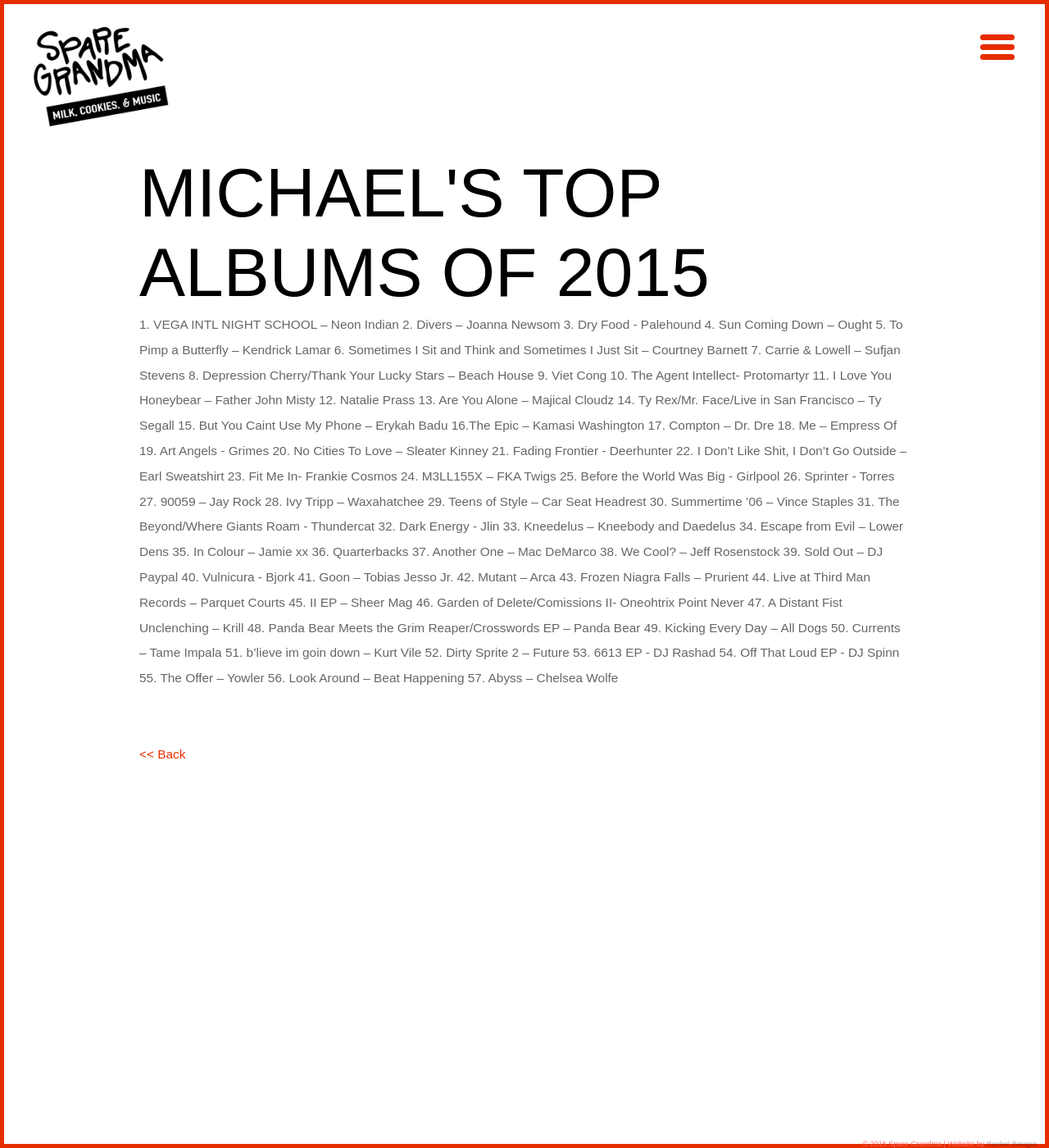
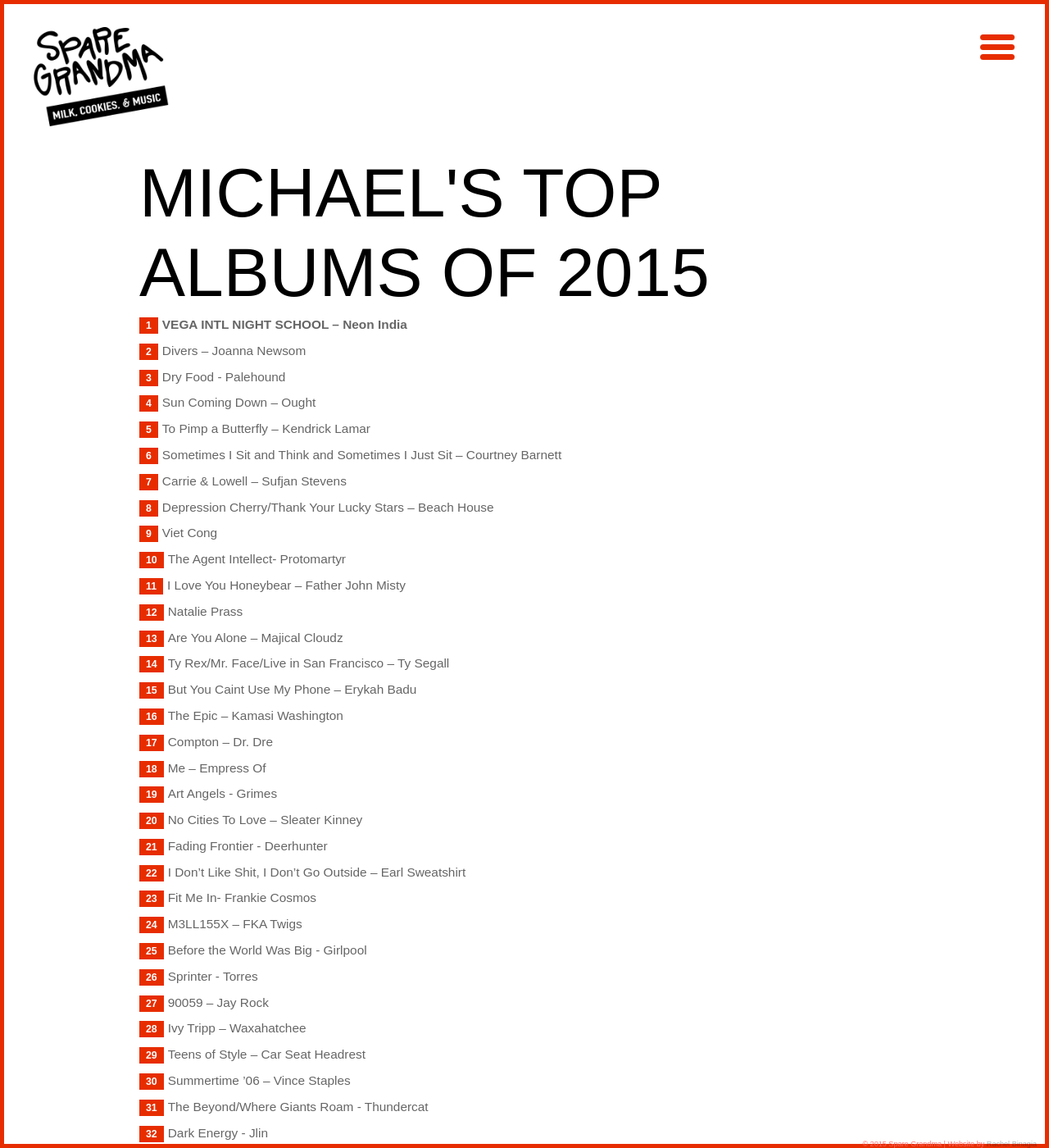
Before and after one commit to rachyrach/sparegrandma, a Jekyll site: the page built from _posts/2015-12-22-Michael's-Top-Albums-of-2015.md, in a window 1280 px wide and 1400 px high. Shown: the whole window at 82% size. Built offline with Jekyll 4.4.1, drawn with Linux system fonts in a browser that asks for light colours; Markdown is read by kramdown in place of the engine named in the settings; some of the changed text lies outside the part shown.

Commit message:
update
update

```diff
--- a/_posts/2015-12-22-Michael's-Top-Albums-of-2015.md
+++ b/_posts/2015-12-22-Michael's-Top-Albums-of-2015.md
@@ -2,61 +2,61 @@
 layout: post
 title: "Michael's Top Albums of 2015"
 ---
-<ol>
-1. VEGA INTL NIGHT SCHOOL – Neon Indian
-2. Divers – Joanna Newsom
-3. Dry Food - Palehound
-4. Sun Coming Down – Ought
-5. To Pimp a Butterfly – Kendrick Lamar
-6. Sometimes I Sit and Think and Sometimes I Just Sit – Courtney Barnett
-7. Carrie & Lowell – Sufjan Stevens
-8. Depression Cherry/Thank Your Lucky Stars – Beach House
-9. Viet Cong
-10. The Agent Intellect- Protomartyr
-11. I Love You Honeybear – Father John Misty
-12. Natalie Prass
-13. Are You Alone – Majical Cloudz
-14. Ty Rex/Mr. Face/Live in San Francisco – Ty Segall
-15. But You Caint Use My Phone – Erykah Badu
-16.The Epic – Kamasi Washington
-17. Compton – Dr. Dre
-18. Me – Empress Of
-19. Art Angels - Grimes
-20. No Cities To Love – Sleater Kinney
-21. Fading Frontier - Deerhunter
-22. I Don’t Like Shit, I Don’t Go Outside – Earl Sweatshirt
-23. Fit Me In- Frankie Cosmos
-24. M3LL155X – FKA Twigs
-25. Before the World Was Big - Girlpool
-26. Sprinter - Torres
-27. 90059 – Jay Rock
-28. Ivy Tripp – Waxahatchee
-29. Teens of Style – Car Seat Headrest
-30. Summertime ’06 – Vince Staples
-31. The Beyond/Where Giants Roam - Thundercat
-32. Dark Energy - Jlin
-33. Kneedelus – Kneebody and Daedelus
-34. Escape from Evil – Lower Dens
-35. In Colour – Jamie xx
-36. Quarterbacks
-37. Another One – Mac DeMarco
-38. We Cool? – Jeff Rosenstock
-39. Sold Out – DJ Paypal
-40. Vulnicura - Bjork
-41. Goon – Tobias Jesso Jr.
-42. Mutant – Arca
-43. Frozen Niagra Falls – Prurient
-44. Live at Third Man Records – Parquet Courts
-45. II EP – Sheer Mag
-46. Garden of Delete/Comissions II- Oneohtrix Point Never
-47. A Distant Fist Unclenching – Krill
-48. Panda Bear Meets the Grim Reaper/Crosswords EP – Panda Bear
-49. Kicking Every Day – All Dogs
-50. Currents – Tame Impala
-51. b’lieve im goin down – Kurt Vile
-52. Dirty Sprite 2 – Future
-53. 6613 EP - DJ Rashad
-54. Off That Loud EP - DJ Spinn
-55. The Offer – Yowler
-56. Look Around – Beat Happening
-57. Abyss – Chelsea Wolfe
+
+- **VEGA INTL NIGHT SCHOOL – Neon India**
+- Divers – Joanna Newsom
+- Dry Food - Palehound
+- Sun Coming Down – Ought
+- To Pimp a Butterfly – Kendrick Lamar
+- Sometimes I Sit and Think and Sometimes I Just Sit – Courtney Barnett
+- Carrie & Lowell – Sufjan Stevens
+- Depression Cherry/Thank Your Lucky Stars – Beach House
+- Viet Cong
+- The Agent Intellect- Protomartyr
+- I Love You Honeybear – Father John Misty
+- Natalie Prass
+- Are You Alone – Majical Cloudz
+- Ty Rex/Mr. Face/Live in San Francisco – Ty Segall
+- But You Caint Use My Phone – Erykah Badu
+- The Epic – Kamasi Washington
+- Compton – Dr. Dre
+- Me – Empress Of
+- Art Angels - Grimes
+- No Cities To Love – Sleater Kinney
+- Fading Frontier - Deerhunter
+- I Don’t Like Shit, I Don’t Go Outside – Earl Sweatshirt
+- Fit Me In- Frankie Cosmos
+- M3LL155X – FKA Twigs
+- Before the World Was Big - Girlpool
+- Sprinter - Torres
+- 90059 – Jay Rock
+- Ivy Tripp – Waxahatchee
+- Teens of Style – Car Seat Headrest
+- Summertime ’06 – Vince Staples
+- The Beyond/Where Giants Roam - Thundercat
+- Dark Energy - Jlin
+- Kneedelus – Kneebody and Daedelus
+- Escape from Evil – Lower Dens
+- In Colour – Jamie xx
+- Quarterbacks
+- Another One – Mac DeMarco
+- We Cool? – Jeff Rosenstock
+- Sold Out – DJ Paypal
+- Vulnicura - Bjork
+- Goon – Tobias Jesso Jr.
+- Mutant – Arca
+- Frozen Niagra Falls – Prurient
+- Live at Third Man Records – Parquet Courts
+- II EP – Sheer Mag
+- Garden of Delete/Comissions II- Oneohtrix Point Never
+- A Distant Fist Unclenching – Krill
+- Panda Bear Meets the Grim Reaper/Crosswords EP – Panda Bear
+- Kicking Every Day – All Dogs
+- Currents – Tame Impala
+- b’lieve im goin down – Kurt Vile
+- Dirty Sprite 2 – Future
+- 6613 EP - DJ Rashad
+- Off That Loud EP - DJ Spinn
+- The Offer – Yowler
+- Look Around – Beat Happening
+- Abyss – Chelsea Wolfe
```
